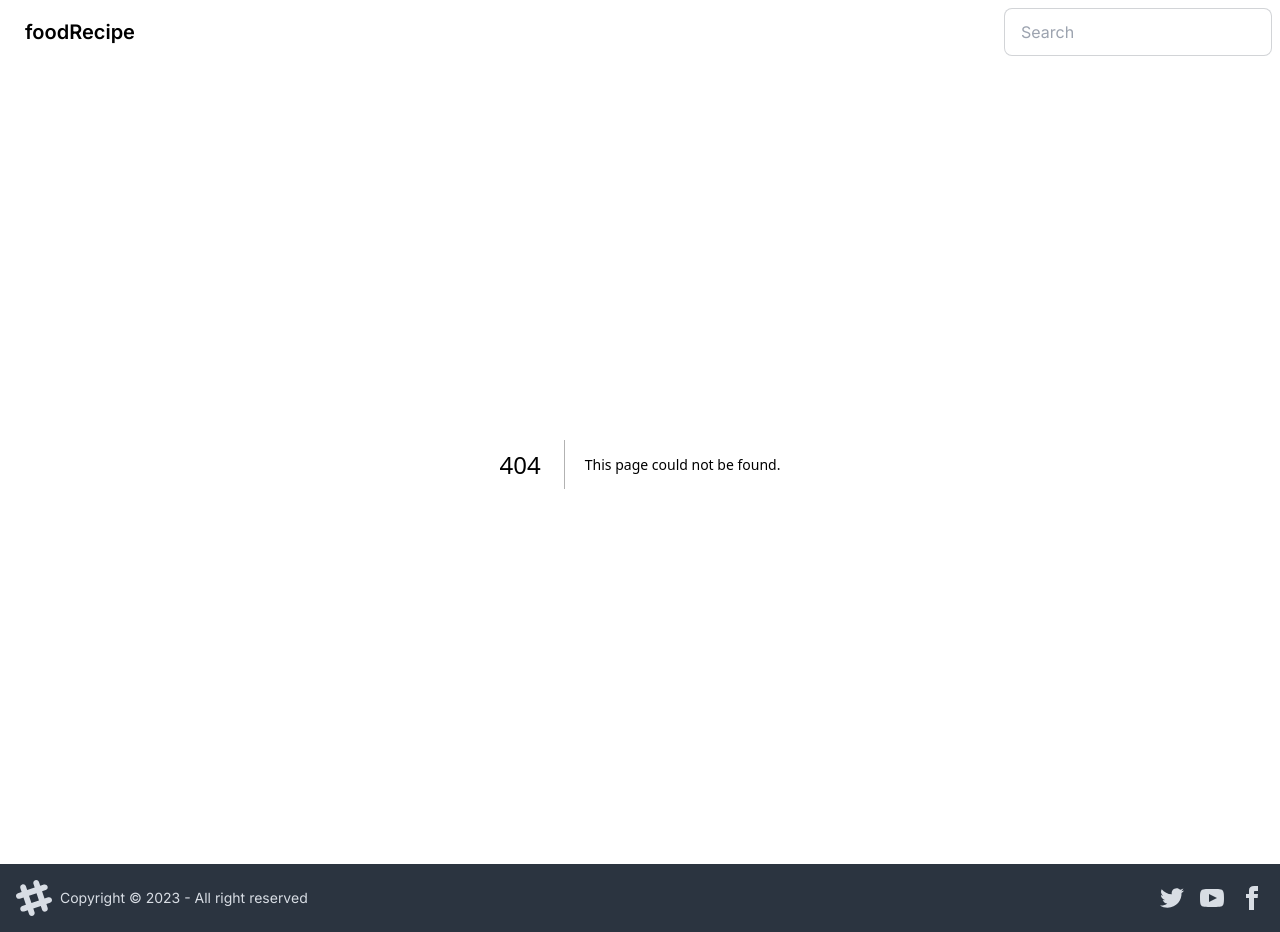
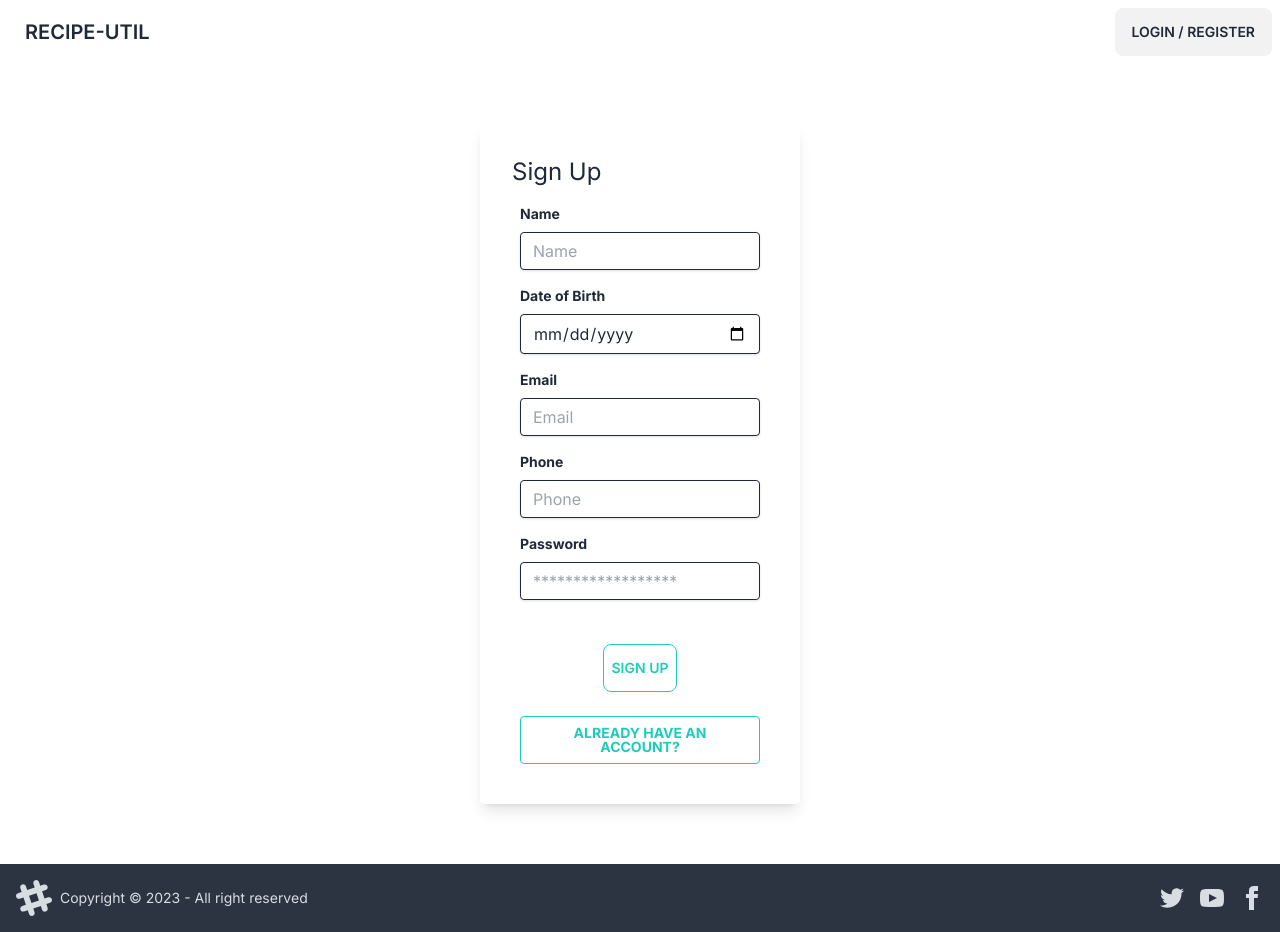
Before and after one commit to Er0r/recipe-nextjs-daisyUI, a Next.js app: page /signup in a window 1280 px wide. Before the commit this address had no page. Built offline with nearby package versions, Linux system fonts and the light colour scheme.

Commit message:
Added Login Signup page, Changed Navbar Section

```diff
--- a/app/components/Navbar.tsx
+++ b/app/components/Navbar.tsx
@@ -3,15 +3,22 @@ import Link from "next/link";
 const Navbar = () => {
   return (
     <div className="navbar bg-base-100">
-        <div className="flex-1">
-            <Link className="btn btn-ghost normal-case text-xl" href="/">foodRecipe</Link>
+      <div className="navbar-start">
+        <div className="dropdown">
+          <div tabIndex={ 0 } role="button" className="btn btn-ghost lg:hidden">
+            <svg xmlns="http://www.w3.org/2000/svg" className="h-5 w-5" fill="none" viewBox="0 0 24 24" stroke="currentColor"><path strokeLinecap="round" strokeLinejoin="round" strokeWidth="2" d="M4 6h16M4 12h8m-8 6h16" /></svg>
+          </div>
+
         </div>
-        <div className="flex-none gap-2">
-            <div className="form-control">
-                <input type="text" placeholder="Search" className="input input-bordered w-24 md:w-auto" />
-            </div>
-        </div>
-  </div>
+        <Link className="btn btn-ghost text-xl" href="/">Recipe-Util</Link>
+      </div>
+      <div className="navbar-center hidden lg:flex">
+
+      </div>
+      <div className="navbar-end">
+        <Link className="btn" href="/signup">Login / Register</Link>
+      </div>
+    </div>
   );
 };
 
--- /dev/null
+++ b/app/signup/page.tsx
@@ -0,0 +1,82 @@
+'use client';
+import { useState } from "react";
+
+const Signup = () => {
+    const [isRegistered, setIsRegistered] = useState(false);
+    return (
+        <div className="flex items-center justify-center h-screen bg-gray-200">
+            <div className="bg-white rounded shadow-lg p-8 m-4 max-w-xs max-h-full">
+                { isRegistered ? (
+                    <div>
+                        <h1 className="text-2xl mb-4">Sign In</h1>
+                        <form>
+                            <div className="mb-4">
+                                <label className="block text-gray-700 text-sm font-bold mb-2" htmlFor="email">
+                                    Email
+                                </label>
+                                <input className="shadow appearance-none border rounded w-full py-2 px-3 text-gray-700 leading-tight focus:outline-none focus:shadow-outline" id="email" type="email" placeholder="Email" />
+                            </div>
+                            <div className="mb-6">
+                                <label className="block text-gray-700 text-sm font-bold mb-2" htmlFor="password">
+                                    Password
+                                </label>
+                                <input className="shadow appearance-none border rounded w-full py-2 px-3 text-gray-700 mb-3 leading-tight focus:outline-none focus:shadow-outline" id="password" type="password" placeholder="******************" />
+                            </div>
+                            <div className="flex justify-center">
+                                <button className="btn btn-outline btn-accent p-2 m-2" type="button">
+                                    Sign In
+                                </button>
+                            </div>
+                        </form>
+                    </div>
+                ) : (
+                    <div>
+                        <h1 className="text-2xl mb-4">Sign Up</h1>
+                        <form className="m-2">
+                            <div className="mb-4">
+                                <label className="block text-gray-700 text-sm font-bold mb-2" htmlFor="name">
+                                    Name
+                                </label>
+                                <input className="shadow appearance-none border rounded w-full py-2 px-3 text-gray-700 leading-tight focus:outline-none focus:shadow-outline" id="name" type="text" placeholder="Name" />
+                            </div>
+                            <div className="mb-4">
+                                <label className="block text-gray-700 text-sm font-bold mb-2" htmlFor="dob">
+                                    Date of Birth
+                                </label>
+                                <input className="shadow appearance-none border rounded w-full py-2 px-3 text-gray-700 leading-tight focus:outline-none focus:shadow-outline" id="dob" type="date" />
+                            </div>
+                            <div className="mb-4">
+                                <label className="block text-gray-700 text-sm font-bold mb-2" htmlFor="email">
+                                    Email
+                                </label>
+                                <input className="shadow appearance-none border rounded w-full py-2 px-3 text-gray-700 leading-tight focus:outline-none focus:shadow-outline" id="email" type="email" placeholder="Email" />
+                            </div>
+                            <div className="mb-4">
+                                <label className="block text-gray-700 text-sm font-bold mb-2" htmlFor="phone">
+                                    Phone
+                                </label>
+                                <input className="shadow appearance-none border rounded w-full py-2 px-3 text-gray-700 leading-tight focus:outline-none focus:shadow-outline" id="phone" type="tel" placeholder="Phone" />
+                            </div>
+                            <div className="mb-6">
+                                <label className="block text-gray-700 text-sm font-bold mb-2" htmlFor="password">
+                                    Password
+                                </label>
+                                <input className="shadow appearance-none border rounded w-full py-2 px-3 text-gray-700 mb-3 leading-tight focus:outline-none focus:shadow-outline" id="password" type="password" placeholder="******************" />
+                            </div>
+                            <div className="flex justify-center">
+                                <button className="btn btn-outline btn-accent p-2 m-2" type="button">
+                                    Sign Up
+                                </button>
+                            </div>
+                        </form>
+                    </div>
+                ) }
+                <button className="btn btn-outline btn-accent p-2 m-2 font-bold py-2 px-4 rounded focus:outline-none focus:shadow-outline m-2" type="button" onClick={ () => setIsRegistered(!isRegistered) }>
+                    { isRegistered ? 'Want To Open An Account?' : 'Already Have An Account?' }
+                </button>
+            </div>
+        </div>
+    );
+}
+
+export default Signup;
--- a/tailwind.config.ts
+++ b/tailwind.config.ts
@@ -14,6 +14,12 @@ const config: Config = {
           'conic-gradient(from 180deg at 50% 50%, var(--tw-gradient-stops))',
       },
     },
+    colors: {
+      headButton: "#f9e897",
+      deepHeadButton: '#ffc374',
+      subHeadButton: '#FBF3D5',
+      subDeepHeadButton: '#FFD8A8',
+    }
   },
   plugins: [require("daisyui")],
 }
```
